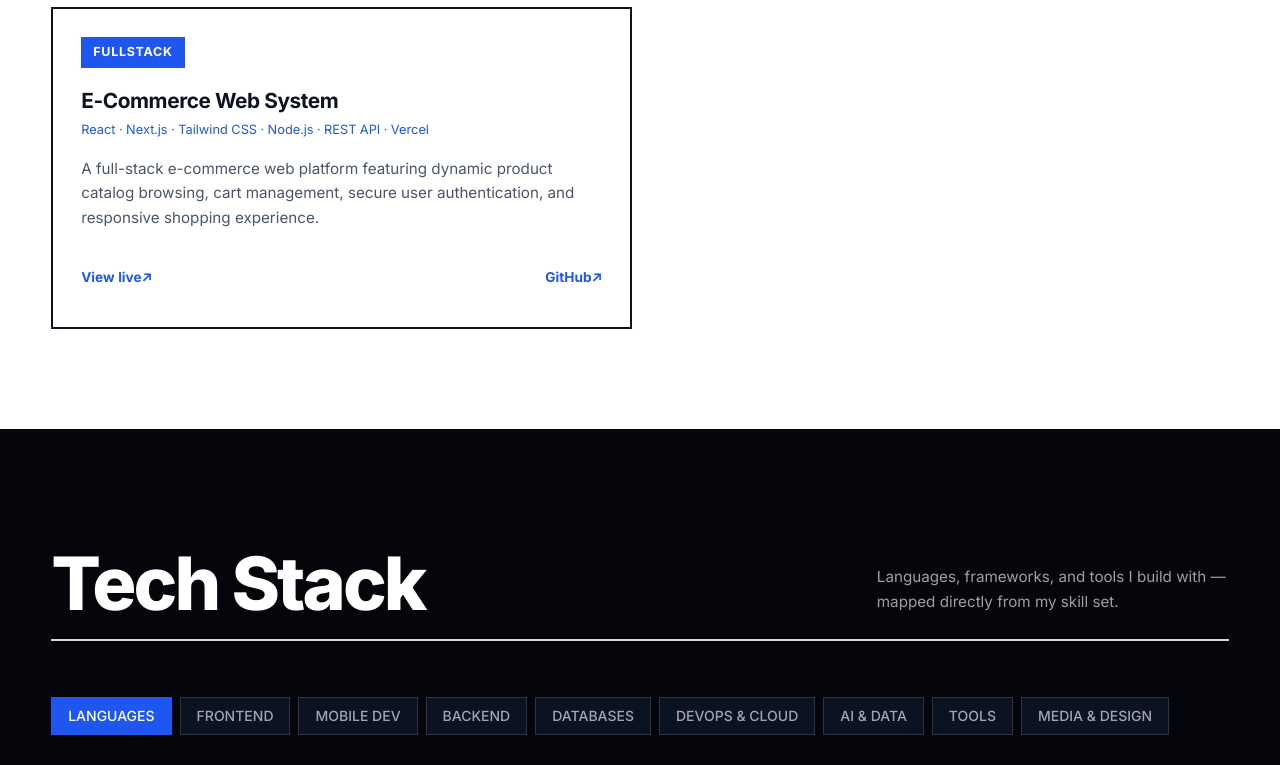
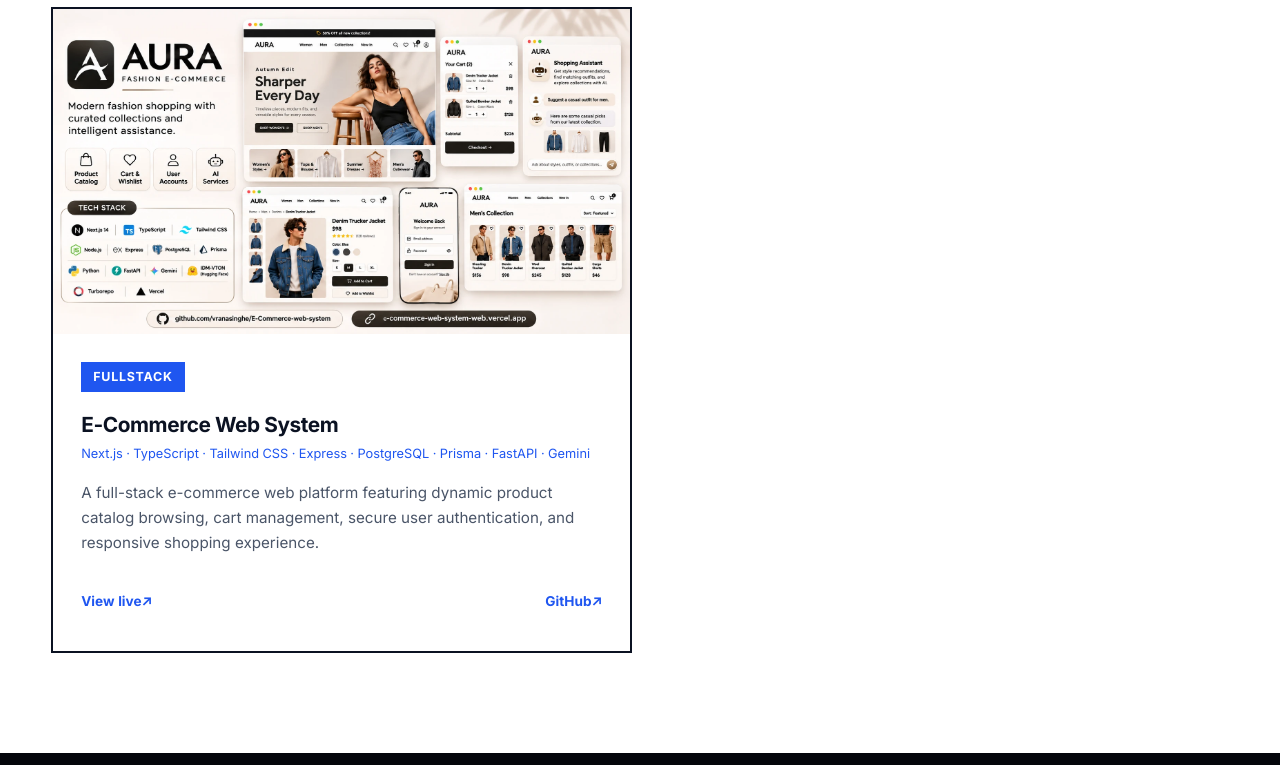
Before and after one commit to vranasinghe/portfolio, a Next.js app: page / in a window 1280 px wide. Shown: the part 5680-6445 px from the top of the page. Built offline with nearby package versions, Linux system fonts and the light colour scheme.

Commit message:
Add AURA screenshot, repo link and stack to e-commerce project card

```diff
--- a/data/portfolio.ts
+++ b/data/portfolio.ts
@@ -342,10 +342,11 @@ export const minorProjects: MinorProject[] = [
     title: "E-Commerce Web System",
     description:
       "A full-stack e-commerce web platform featuring dynamic product catalog browsing, cart management, secure user authentication, and responsive shopping experience.",
-    tags: ["React", "Next.js", "Tailwind CSS", "Node.js", "REST API", "Vercel"],
+    tags: ["Next.js", "TypeScript", "Tailwind CSS", "Express", "PostgreSQL", "Prisma", "FastAPI", "Gemini"],
     category: "Fullstack",
-    github: "https://github.com/vranasinghe",
-    live: "https://e-commerce-web-system-45cuzrk9t-teams-01.vercel.app/",
+    github: "https://github.com/vranasinghe/E-Commerce-web-system",
+    live: "https://e-commerce-web-system-web.vercel.app/",
+    imageUrl: "/E-Commerce Web System.webp",
   },
 ];
 
```
Also changed, not shown: public/E-Commerce Web System.webp (added).
